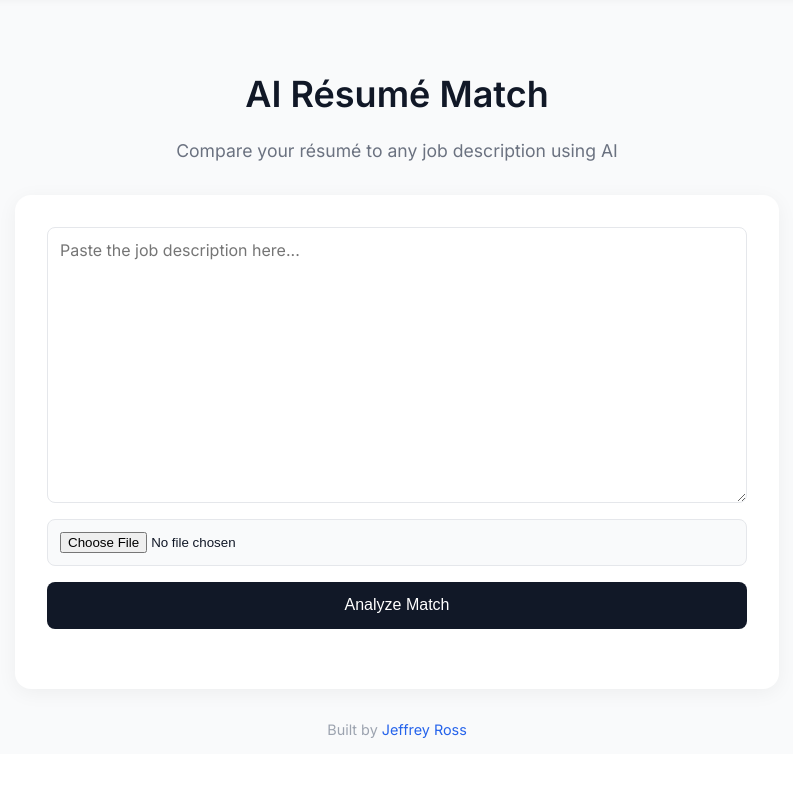
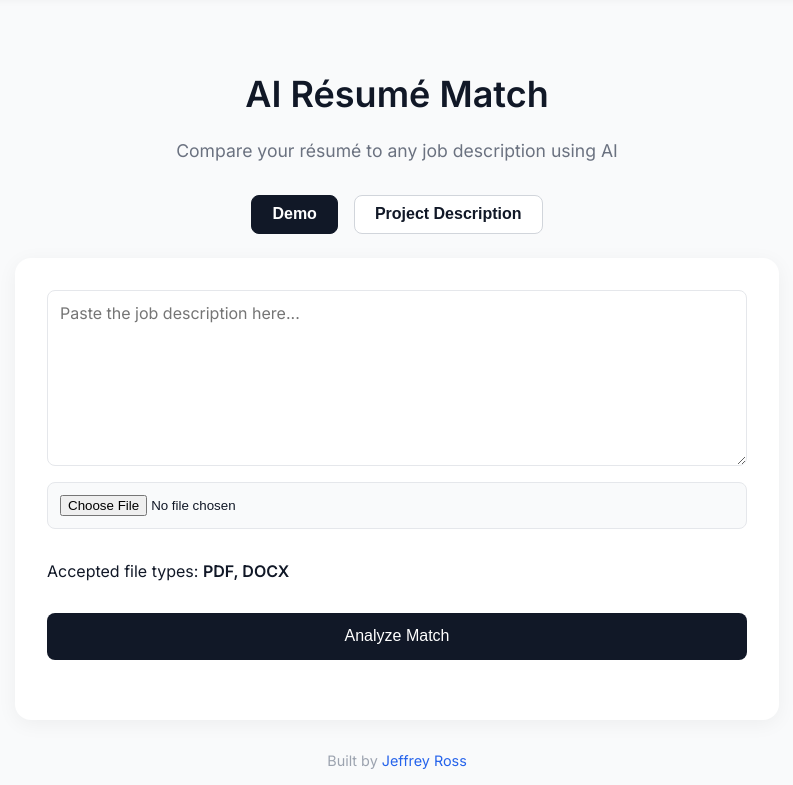
Before and after one commit to rossjeffreyvs-dev/ai-resume-job-analyzer, a Flask app: page / in a window 1280 px wide. Shown: the part 61-846 px from the top of the page, without its empty margins (243-1036 px from the left). Before the commit the page ends 799 px from the top, so only its background shows below. Run offline with Flask 3, Linux system fonts and the light colour scheme.

Commit message:
added tabs and updated styling

```diff
--- a/app.py
+++ b/app.py
@@ -1,44 +1,59 @@
 import os
+from dotenv import load_dotenv
+from openai import OpenAI
 from flask import Flask, request, render_template
 from werkzeug.utils import secure_filename
 from PyPDF2 import PdfReader
-from openai import OpenAI
+from docx import Document
 
-# --- Flask setup ---
+# ==========================================================
+#  Environment Setup
+# ==========================================================
+# Load .env for local development; Lightsail provides env vars directly
+load_dotenv()
+
 app = Flask(__name__)
 app.config['UPLOAD_FOLDER'] = 'uploads'
 
-# --- Initialize OpenAI client from environment variable ---
+# ==========================================================
+#  Initialize OpenAI Client
+# ==========================================================
 OPENAI_API_KEY = os.getenv("OPENAI_API_KEY")
 
 if not OPENAI_API_KEY:
     raise RuntimeError(
         "❌ OPENAI_API_KEY is not set. "
-        "Please add it as an environment variable in your Lightsail container settings."
+        "For local dev: create a .env file with your API key.\n"
+        "For production: add OPENAI_API_KEY in Lightsail container environment variables."
     )
 
-try:
-    client = OpenAI(api_key=OPENAI_API_KEY)
-    print("✅ OpenAI client initialized successfully.")
-except Exception as e:
-    print(f"⚠️ Failed to initialize OpenAI client: {e}")
-    client = None
+client = OpenAI(api_key=OPENAI_API_KEY)
+
+# ==========================================================
+#  Helper Functions
+# ==========================================================
+def extract_text_from_file(filepath):
+    """Extract text from a PDF or DOCX file."""
+    _, ext = os.path.splitext(filepath)
+    ext = ext.lower()
+
+    if ext == ".pdf":
+        reader = PdfReader(filepath)
+        text = ""
+        for page in reader.pages:
+            text += page.extract_text() or ""
+        return text
+
+    elif ext == ".docx":
+        doc = Document(filepath)
+        return "\n".join([para.text for para in doc.paragraphs])
+
+    else:
+        raise ValueError("Unsupported file type. Please upload a PDF or DOCX file.")
 
 
-# --- Helper: extract text from a PDF ---
-def extract_text_from_pdf(filepath):
-    text = ""
-    try:
-        reader = PdfReader(filepath)
-        for page in reader.pages:
-            text += page.extract_text() or ""
-    except Exception as e:
-        text = f"⚠️ Error reading PDF: {e}"
-    return text
-
-
-# --- Helper: generate AI résumé/job match report ---
 def generate_match_response(job_description, resume_text):
+    """Call OpenAI API to compare resume and job description."""
     prompt = f"""
 You are a career assistant. A job description and a resume are provided.
 Return a clear, bullet-point comparison of how well the resume matches or does not match the job description.
@@ -50,10 +65,6 @@ Job Description:
 Resume:
 {resume_text}
 """
-
-    if not client:
-        return "⚠️ OpenAI client not available."
-
     try:
         response = client.chat.completions.create(
             model="gpt-4o",
@@ -63,34 +74,178 @@ Resume:
         )
         return response.choices[0].message.content.strip()
     except Exception as e:
-        print("OpenAI API error:", e)
         return f"⚠️ Error generating match response: {e}"
 
-
-# --- Flask route ---
+# ==========================================================
+#  Routes
+# ==========================================================
 @app.route('/', methods=['GET', 'POST'])
 def index():
     match_report = None
+    error = None
 
     if request.method == 'POST':
-        job_desc = request.form.get('job_desc', '').strip()
-        resume_file = request.files.get('resume_file')
+        try:
+            job_desc = request.form.get('job_desc')
+            resume_file = request.files.get('resume_file')
 
-        if not job_desc or not resume_file:
-            match_report = "⚠️ Please provide both a job description and a résumé."
-        else:
-            os.makedirs(app.config['UPLOAD_FOLDER'], exist_ok=True)
-            filename = secure_filename(resume_file.filename)
-            filepath = os.path.join(app.config['UPLOAD_FOLDER'], filename)
-            resume_file.save(filepath)
+            if not job_desc or not resume_file:
+                error = "Please provide both a job description and a resume file."
+            else:
+                filename = secure_filename(resume_file.filename)
+                filepath = os.path.join(app.config['UPLOAD_FOLDER'], filename)
+                resume_file.save(filepath)
 
-            resume_text = extract_text_from_pdf(filepath)
-            match_report = generate_match_response(job_desc, resume_text)
+                resume_text = extract_text_from_file(filepath)
+                match_report = generate_match_response(job_desc, resume_text)
 
-    return render_template("index.html", match_report=match_report)
+        except Exception as e:
+            error = f"⚠️ {str(e)}"
+
+    return render_template("index.html", match_report=match_report, error=error)
 
 
-# --- Entry point for local dev ---
+# ==========================================================
+#  Entry Point
+# ==========================================================
 if __name__ == "__main__":
-    port = int(os.getenv("PORT", 5000))
-    app.run(host="0.0.0.0", port=port)
+    # Only used in development; Lightsail runs with Gunicorn
+    print("✅ Starting Flask development server...")
+    app.run(host="0.0.0.0", port=5000, debug=True)
+
+
+# from dotenv import load_dotenv
+# import os
+# from openai import OpenAI
+# from flask import Flask, request, render_template
+# from werkzeug.utils import secure_filename
+# from PyPDF2 import PdfReader
+# from docx import Document
+#
+# # Load .env file for local dev
+# load_dotenv()
+#
+# app = Flask(__name__)
+# app.config['UPLOAD_FOLDER'] = 'uploads'
+#
+# # --- OpenAI Setup ---
+# OPENAI_API_KEY = os.getenv("OPENAI_API_KEY")
+#
+# if not OPENAI_API_KEY:
+#     raise RuntimeError(
+#         "❌ OPENAI_API_KEY is not set. "
+#         "Please add it to your .env file for local dev, "
+#         "or as an environment variable in your Lightsail container settings."
+#     )
+#
+# client = OpenAI(api_key=OPENAI_API_KEY)
+#
+
+# import os
+# from flask import Flask, request, render_template
+# from werkzeug.utils import secure_filename
+# from PyPDF2 import PdfReader
+# from openai import OpenAI
+# from docx import Document
+# import os
+#
+# # --- Flask setup ---
+# app = Flask(__name__)
+# app.config['UPLOAD_FOLDER'] = 'uploads'
+#
+# # --- Initialize OpenAI client from environment variable ---
+# OPENAI_API_KEY="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"
+# # OPENAI_API_KEY = os.getenv("OPENAI_API_KEY")
+#
+# if not OPENAI_API_KEY:
+#     raise RuntimeError(
+#         "❌ OPENAI_API_KEY is not set. "
+#         "Please add it as an environment variable in your Lightsail container settings."
+#     )
+#
+# try:
+#     client = OpenAI(api_key=OPENAI_API_KEY)
+#     print("✅ OpenAI client initialized successfully.")
+# except Exception as e:
+#     print(f"⚠️ Failed to initialize OpenAI client: {e}")
+#     client = None
+#
+#
+# # --- Helper: extract text from a PDF ---
+# def extract_text_from_file(filepath):
+#     """Extract text from PDF or DOCX file."""
+#     _, ext = os.path.splitext(filepath)
+#     ext = ext.lower()
+#
+#     if ext == ".pdf":
+#         reader = PdfReader(filepath)
+#         text = ""
+#         for page in reader.pages:
+#             text += page.extract_text() or ""
+#         return text
+#
+#     elif ext == ".docx":
+#         doc = Document(filepath)
+#         return "\n".join([para.text for para in doc.paragraphs])
+#
+#     else:
+#         raise ValueError("Unsupported file type. Please upload a PDF or DOCX file.")
+#
+#
+# # --- Helper: generate AI résumé/job match report ---
+# def generate_match_response(job_description, resume_text):
+#     prompt = f"""
+# You are a career assistant. A job description and a resume are provided.
+# Return a clear, bullet-point comparison of how well the resume matches or does not match the job description.
+# Use phrases like "✔️ Matches" and "❌ Missing" to explain each point.
+#
+# Job Description:
+# {job_description}
+#
+# Resume:
+# {resume_text}
+# """
+#
+#     if not client:
+#         return "⚠️ OpenAI client not available."
+#
+#     try:
+#         response = client.chat.completions.create(
+#             model="gpt-4o",
+#             messages=[{"role": "user", "content": prompt}],
+#             temperature=0.4,
+#             max_tokens=1200
+#         )
+#         return response.choices[0].message.content.strip()
+#     except Exception as e:
+#         print("OpenAI API error:", e)
+#         return f"⚠️ Error generating match response: {e}"
+#
+#
+# # --- Flask route ---
+# @app.route('/', methods=['GET', 'POST'])
+# def index():
+#     match_report = None
+#
+#     if request.method == 'POST':
+#         job_desc = request.form.get('job_desc', '').strip()
+#         resume_file = request.files.get('resume_file')
+#
+#         if not job_desc or not resume_file:
+#             match_report = "⚠️ Please provide both a job description and a résumé."
+#         else:
+#             os.makedirs(app.config['UPLOAD_FOLDER'], exist_ok=True)
+#             filename = secure_filename(resume_file.filename)
+#             filepath = os.path.join(app.config['UPLOAD_FOLDER'], filename)
+#             resume_file.save(filepath)
+#
+#             resume_text = extract_text_from_file(filepath)
+#             match_report = generate_match_response(job_desc, resume_text)
+#
+#     return render_template("index.html", match_report=match_report)
+#
+#
+# # --- Entry point for local dev ---
+# if __name__ == "__main__":
+#     port = int(os.getenv("PORT", 5000))
+#     app.run(host="0.0.0.0", port=port)
--- a/lightsail.yaml
+++ b/lightsail.yaml
@@ -1,7 +1,9 @@
 serviceName: ai-resume-match
 containers:
   ai-resume-match:
-    image: :ai-resume-match.ai-resume-match.17
+    image: :ai-resume-match.ai-resume-match.20
+    environment:
+      OPENAI_API_KEY: "${OPENAI_API_KEY}"
     ports:
       "5000": HTTP
 publicEndpoint:
--- a/templates/index.html
+++ b/templates/index.html
@@ -94,6 +94,34 @@
       font-size: 1.1rem;
     }
 
+    .tabs {
+      display: flex;
+      justify-content: center;
+      gap: 1rem;
+      margin-bottom: 1.5rem;
+    }
+
+    .tab-btn {
+      padding: 0.6rem 1.25rem;
+      border-radius: 0.5rem;
+      font-weight: 600;
+      border: 1px solid #d1d5db;
+      cursor: pointer;
+      background: white;
+      color: #111827;
+      transition: all 0.25s ease;
+    }
+
+    .tab-btn:hover {
+      background: #f3f4f6;
+    }
+
+    .tab-btn.active {
+      background: #111827;
+      color: white;
+      border-color: #111827;
+    }
+
     .card {
       background: #fff;
       border-radius: 1rem;
@@ -102,6 +130,14 @@
       width: 90%;
       max-width: 700px;
       margin-bottom: 2rem;
+      opacity: 0;
+      transform: translateY(10px);
+      transition: opacity 0.4s ease, transform 0.4s ease;
+    }
+
+    .card.active {
+      opacity: 1;
+      transform: translateY(0);
     }
 
     form {
@@ -116,7 +152,7 @@
       padding: 0.75rem;
       font-size: 1rem;
       font-family: inherit;
-      min-height: 250px;
+      min-height: 150px;
       resize: vertical;
     }
 
@@ -192,6 +228,8 @@
       line-height: 1.6;
     }
 
+    .hidden { display: none; }
+
     .match-item {
       margin-bottom: 0.75rem;
       background: white;
@@ -255,10 +293,16 @@
     <p>Compare your résumé to any job description using AI</p>
   </header>
 
-  <div class="card">
-    <form method="post" enctype="multipart/form-data" onsubmit="startProgress()">
+  <div class="tabs">
+    <button class="tab-btn active" onclick="showTab('demo')">Demo</button>
+    <button class="tab-btn" onclick="showTab('description')">Project Description</button>
+  </div>
+
+  <div id="demo" class="card active">
+    <form method="post" enctype="multipart/form-data" onsubmit="return validateFileType() && startProgress()">
       <textarea name="job_desc" placeholder="Paste the job description here..." required></textarea>
-      <input type="file" name="resume_file" accept=".pdf" required />
+      <input type="file" name="resume_file" id="resume_file" accept=".pdf,.docx" required />
+      <p class="text-sm text-gray-500 mt-1">Accepted file types: <strong>PDF, DOCX</strong></p>
       <button id="analyzeBtn" type="submit">Analyze Match</button>
       <div id="progressBar" class="progress-bar"></div>
     </form>
@@ -313,33 +357,73 @@
     {% endif %}
   </div>
 
+
+  <div id="description" class="card hidden">
+    <h2>Project Description</h2>
+    <p><strong>AI Résumé Match</strong> helps candidates instantly compare their résumé to job descriptions using GPT-4 AI. It highlights matched and missing skills clearly.</p>
+    <h3>Tech Stack</h3>
+    <ul>
+      <li><strong>Frontend:</strong> HTML, CSS, JavaScript</li>
+      <li><strong>Backend:</strong> Flask (Python)</li>
+      <li><strong>AI Model:</strong> OpenAI GPT-4o</li>
+      <li><strong>Deployment:</strong> Docker + AWS Lightsail</li>
+    </ul>
+    <h3>Key Takeaways</h3>
+    <ul>
+      <li>Seamless integration of Flask with OpenAI API</li>
+      <li>File upload handling for PDF and DOCX</li>
+      <li>Responsive modern UI and progress animation</li>
+      <li>Deployed successfully on AWS Lightsail Container Service</li>
+    </ul>
+  </div>
+
   <footer>
     Built by <a href="https://www.jeffrey-ross.me" target="_blank" style="color:#2563eb;text-decoration:none;">Jeffrey Ross</a>
   </footer>
 
   <script>
+    function validateFileType() {
+      const fileInput = document.getElementById('resume_file');
+      const filePath = fileInput.value;
+      const allowedExtensions = /\.(pdf|docx)$/i;
+      if (!allowedExtensions.exec(filePath)) {
+        alert('❌ Invalid file type! Please upload a PDF or DOCX file only.');
+        fileInput.value = '';
+        return false;
+      }
+      return true;
+    }
+
+    function showTab(tabId) {
+      document.querySelectorAll('.card').forEach(card => card.classList.remove('active'));
+      document.getElementById('demo').classList.add('hidden');
+      document.getElementById('description').classList.add('hidden');
+      document.getElementById(tabId).classList.remove('hidden');
+      setTimeout(() => document.getElementById(tabId).classList.add('active'), 20);
+      document.querySelectorAll('.tab-btn').forEach(btn => btn.classList.remove('active'));
+      document.querySelector(`.tab-btn[onclick="showTab('${tabId}')"]`).classList.add('active');
+    }
+
     function startProgress() {
       const btn = document.getElementById('analyzeBtn');
       const bar = document.getElementById('progressBar');
       btn.classList.add('loading');
       btn.textContent = '';
-
       bar.style.opacity = 1;
       bar.classList.remove('fade-out');
       bar.style.width = '0%';
-
       let width = 0;
       const interval = setInterval(() => {
         width += Math.random() * 10;
         if (width >= 90) width = 90;
         bar.style.width = width + '%';
       }, 400);
-
       setTimeout(() => {
         clearInterval(interval);
         bar.style.width = '100%';
         setTimeout(() => bar.classList.add('fade-out'), 1000);
       }, 15000);
+      return true;
     }
   </script>
 </body>
```
Also changed, not shown: requirements.txt (+5 -4 lines), 1 other file.
